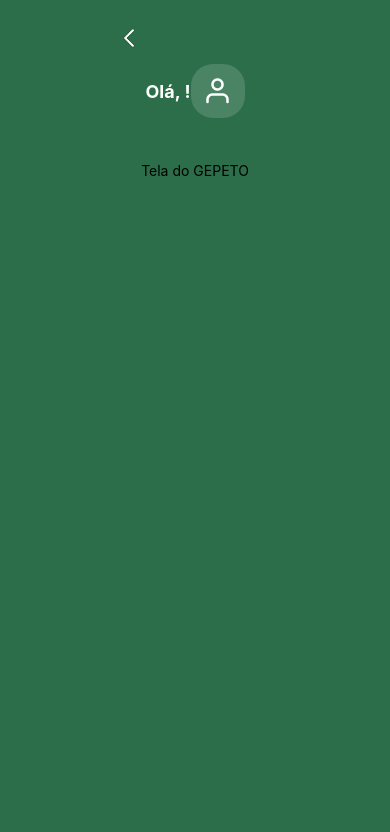
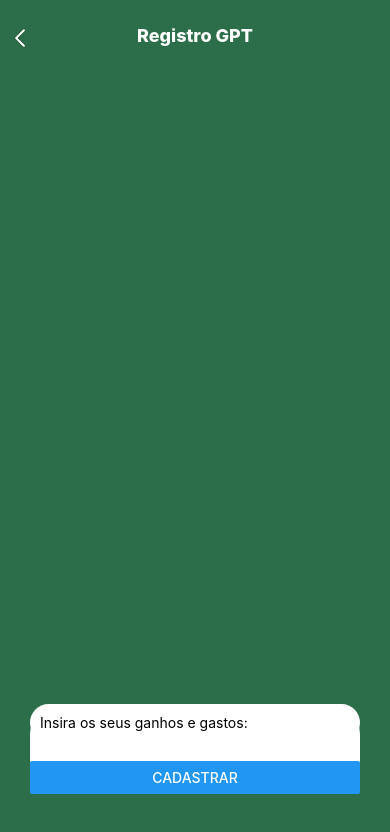
Before and after one commit to Finn-mobile/finn-front, a React Native app in the folder app/: screen /GptRecord in a window 390 px wide. Shown: the top 832 px of the page. Built offline with nearby package versions, Linux system fonts and the light colour scheme.

Commit message:
Chat GPT API funcionando no front

```diff
--- a/app/src/pages/Budget/index.js
+++ b/app/src/pages/Budget/index.js
@@ -8,7 +8,7 @@ const Budget = () => {
   const [isLoading, setLoading] = useState(true);
   const { token, user } = useContext(AuthContext);
   const value = 0;
-  let url = 'http://192.168.0.25:3000/transactions';
+  let url = 'http://192.168.3.14:3000/transactions';
 
   let options = {method: 'GET', headers: {'Content-Type': 'application/json', 'Authorization': 'Bearer '+ token}};
 
--- a/app/src/pages/GptRecord/index.js
+++ b/app/src/pages/GptRecord/index.js
@@ -1,23 +1,131 @@
 import { StatusBar } from 'expo-status-bar';
-import { StyleSheet, Text, View } from 'react-native';
-import Header from '../../components/Header'
-import { useContext } from 'react';
+import { View, Text, TextInput, StyleSheet, Button, Alert, KeyboardAvoidingView, FlatList, Image} from 'react-native';
+import HeaderBack from '../../components/HeaderBack';
+import React, { useContext, useEffect, useState } from 'react';
 import { AuthContext } from '../../context/AuthContext';
 
-export default function GptRecord() {
-  const { user } = useContext(AuthContext);
+const GptRecord = () => {
+  const { token } = useContext(AuthContext);
+  const [input, setInput] = useState('');
+  const [data, setData] = useState([]);
+
+
+  const handleRegistergpt = () => {
+    // Aqui você pode fazer o tratamento dos dados e realizar o registro
+    let url = 'http://192.168.3.14:3000/transactions/input';
+
+    let options = {
+      method: 'POST',
+      headers: {'Content-Type': 'application/json', 'Authorization': 'Bearer '+ token},
+      body: JSON.stringify ({input})
+    };
+
+    fetch(url, options)
+    .then(res => res.json())
+    .then(json => {
+      console.log(json)
+      setData(json)
+    })
+      .catch(err => console.error('error:' + err));
+  };
+  console.log(data)
   return (
+
     <View style={styles.container}>
-        <Header name={user.name} />
-        <Text>Tela do GEPETO</Text>
+
+      <HeaderBack />
+
+      <View style={styles.HeaderPage}>
+        <Text style={styles.label}>Registro GPT</Text>
+      </View>
+
+      <View style={{ marginBottom: 20, marginTop:20, marginRigh: 10, marginLeft: 10 }}>
+        <FlatList
+              data={data}
+              keyExtractor={ id => id.id}
+              contentContainerStyle={{
+                paddingBottom: 120,
+                paddingtop: StatusBar.currentHeight || 42
+              }}
+              renderItem={({ item }) => {
+              return <View style={{flexDirection: 'row', padding: 20, marginBottom: 20, backgroundColor: 'white', borderRadius: 16}}>
+                <View style={{marginTop: 15}}>
+                  <Image
+                    source={require('../../assets/wallet-filled-money-tool.png')}
+                    style={{width:40, height: 40, marginRight: 5}}
+                  />
+                  </View>
+                    <View>
+                      <Text style={{fontSize: 20, fontWeight: '700'}}>{item.description}</Text>
+                      <Text style={{fontSize: 15, }}>{item.category.name}</Text>
+                      <Text style={{fontSize: 15, }}>{item.type}</Text>
+                    </View>
+                    <View>
+                      <Text style={{fontSize: 19, marginLeft: 70}}>{item.amount}</Text>
+                    </View>
+                  </View>
+                }
+              }
+            />
+      </View>
+
+        <KeyboardAvoidingView style={{position: 'absolute', left: 30, right: 30, bottom: 50, backgroundColor: 'white', borderRadius: 30}}>
+          <TextInput
+          style={styles.input}
+          value={input}
+          onChangeText={setInput}
+          placeholder="Insira os seus ganhos e gastos:"
+          />
+          <Button
+            title="Cadastrar"
+            onPress={handleRegistergpt}
+          />
+        </KeyboardAvoidingView>
     </View>
   );
-  }
+};
+
+
 
 const styles = StyleSheet.create({
   container: {
     flex: 1,
+    padding: 20,
     backgroundColor: '#2C6E49',
+  },
+  HeaderPage: {
+    alignSelf: 'center',
+    justifyContent: 'space-between',
+    paddingTop: 5,
+    paddingBottom: 40,
+  },
+  label: {
+    fontSize: 18,
+    fontWeight: '800',
+    color: '#FFF',
+    marginBottom: 10,
+  },
+  input: {
+    backgroundColor: '#FFF',
+    borderRadius:30,
+    padding: 10,
+    marginBottom: 20,
+  },
+  button: {
+    backgroundColor: '#0A1128',
+    borderRadius: 40,
+    position: 'absolute',
+    width: '100%',
+    bottom: 40,
+    padding: 10,
+    alignSelf: 'center',
     alignItems: 'center',
   },
+  buttonText: {
+    fontSize: 18,
+    fontWeight: 'bold',
+    color: '#FFF',
+  },
 });
+
+export default GptRecord;
--- a/app/src/pages/ManualRecord/index.js
+++ b/app/src/pages/ManualRecord/index.js
@@ -14,7 +14,7 @@ const CreateRegister = () => {
 
   const handleRegister = () => {
     // Aqui você pode fazer o tratamento dos dados e realizar o registro
-    let url = 'http://192.168.0.25:3000/transactions';
+    let url = 'http://192.168.3.14:3000/transactions';
 
     let options = {
       method: 'POST',
@@ -33,7 +33,7 @@ const CreateRegister = () => {
   };
 
   useEffect(() => {
-    let url = 'http://192.168.0.25:3000/categories';
+    let url = 'http://192.168.3.14:3000/categories';
 
     let options = {
       method: 'GET',
--- a/app/src/pages/Register/index.js
+++ b/app/src/pages/Register/index.js
@@ -27,7 +27,7 @@ const Register = () => {
       return;
     }
 
-    const response = await fetch("http://192.168.0.25:3000/signup", {
+    const response = await fetch("http://192.168.3.14:3000/signup", {
       method: "POST",
       body: JSON.stringify({ email, password, name }),
       headers: { "Content-type": "application/json" },
--- a/app/src/pages/SignIn/index.js
+++ b/app/src/pages/SignIn/index.js
@@ -43,7 +43,7 @@ export default function SignIn() {
           <TouchableOpacity
             style={styles.button}
             onPress={async () => {
-              const response = await fetch("http://192.168.0.25:3000/login", {
+              const response = await fetch("http://192.168.3.14:3000/login", {
                 method: "POST",
                 body: JSON.stringify({ email, password }),
                 headers: { "Content-type": "application/json" },
```
Lines whose indentation alone changed are shown as unchanged.
